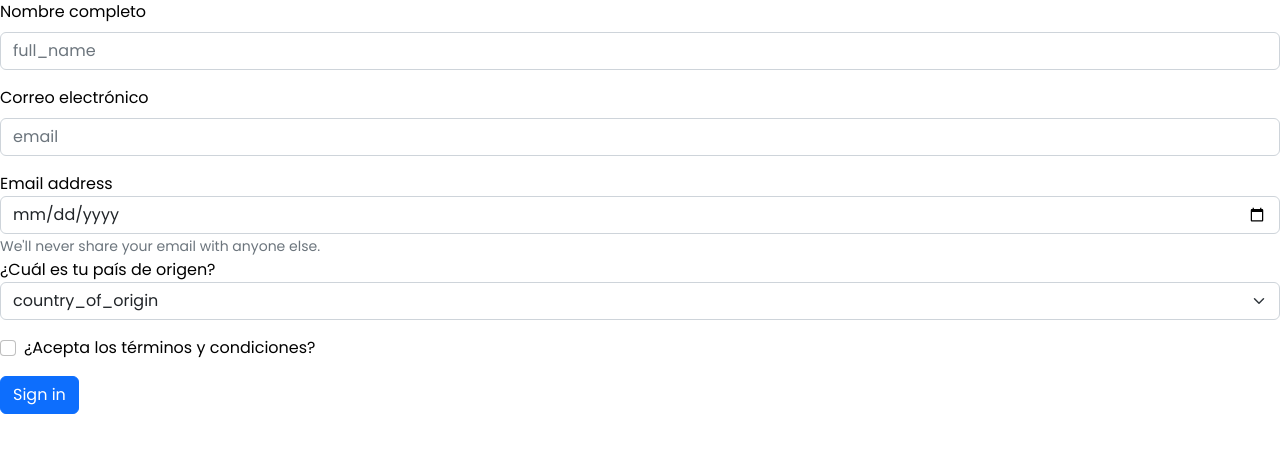
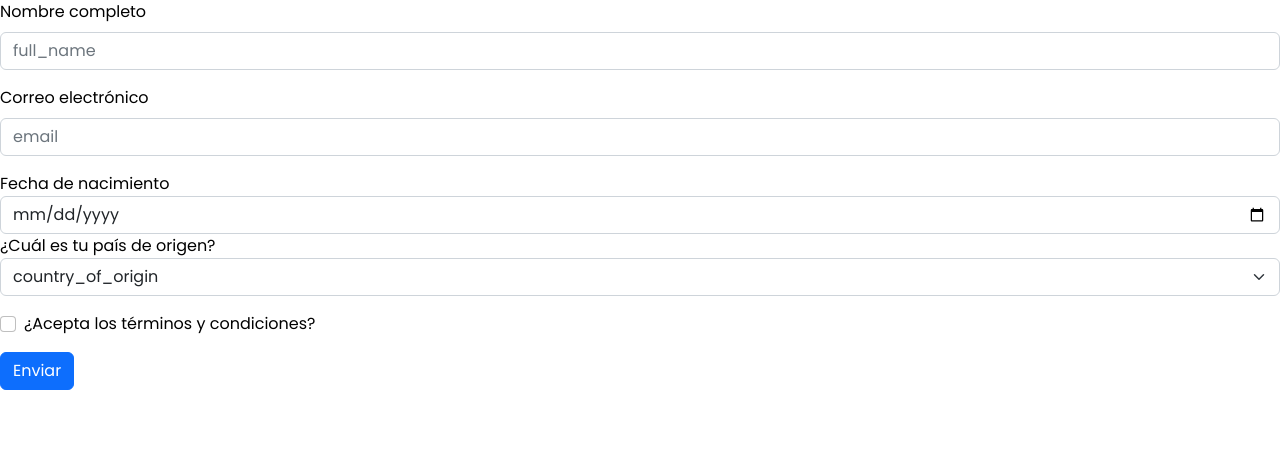
Before and after one commit to andressoibelzon/challenge-form, a React (Create React App) app: page / in a window 1280 px wide. Shown: the top 452 px of the page. Built offline with nearby package versions, Linux system fonts and the light colour scheme.

Commit message:
all setted before firebase

```diff
--- a/src/App.js
+++ b/src/App.js
@@ -1,28 +1,39 @@
 import formJSON from './components/data/db.json';
-import { useState, useEffect } from 'react';
+import { useState } from 'react';
 import Element from './components/Element';
+import { FormContext } from './components/elements/FormContext';
 
 
 function App() {
-  const [elements, setElements] = useState(null);
-  useEffect(() => {
-    setElements(formJSON[0])
-  }, [])
-  const { items } = elements ?? {}
-  return (
-    <>
-    <form>
-      { formJSON.items? formJSON.items.map((field, i) =>
-      <Element key={i} field={field} />)
-      : null }
+  const [elements, setElements] = useState(formJSON.items);
+  const handleSubmit = (event) => {
+    event.preventDefault()
+    // console.log(event.target)
+    const form = event.currentTarget
+    const formElements = form.elements
+    // console.log(formElements);
 
 
+    let toFirebase = {};
 
-</form>
+    for (const key in elements) {
+      const nameKey = elements[key].name;
+      if (!nameKey) continue
+      if (nameKey !== "terms_and_conditions" ) {
+        toFirebase[nameKey] = formElements[key].value;
+      }
+    }
+    console.log(toFirebase);
+  }
 
-
-
-    </>
+  return (
+    <FormContext.Provider>
+      <form onSubmit={handleSubmit}>
+        {elements ? elements.map((field, i) =>
+          <Element key={i} field={field} />)
+          : null}
+      </form>
+    </FormContext.Provider>
   );
 }
 
--- a/src/components/Element.js
+++ b/src/components/Element.js
@@ -10,11 +10,6 @@ const Element = ({ field: { type, label, name, options, required } }) => {
 
     switch (type) {
         case "text":
-            return (<Input
-                label={label}
-                name={name}
-                required={required}
-                />)
         case "email":
             return (<Input
                 label={label}
--- a/src/components/data/db.json
+++ b/src/components/data/db.json
@@ -5,6 +5,7 @@
 			"label": "Nombre completo",
 			"name": "full_name",
 			"required": true
+
 		},
 		{
 			"type": "email",
--- a/src/components/elements/Checkbox.js
+++ b/src/components/elements/Checkbox.js
@@ -1,10 +1,10 @@
 import React from 'react'
 
-const Checkbox = ({type, label, name, required}) => {
+const Checkbox = ({ label, name, required}) => {
     return (
         <div className='mb-3 form-check'>
-            <input type="checkbox" class="form-check-input" id="exampleCheck1" placeholder={name} value={name} required></input>
-            <label className='form-check-label' for="exampleCheck1">{label}</label>
+            <input type="checkbox" class="form-check-input" id={name} placeholder={name}  required={required}></input>
+            <label className='form-check-label' for={name}>{label}</label>
         </div>
     )
 }
--- a/src/components/elements/Date.js
+++ b/src/components/elements/Date.js
@@ -1,11 +1,10 @@
 import React from 'react'
 
-const Date = (type, label, name, required) => {
+const Date = ({type, label, name, required}) => {
     return (
         <div>
-            <label for="exampleInputEmail1">Email address</label>
-            <input type="date" class="form-control" id="exampleInputEmail1" placeholder="Enter email" required></input>
-            <small id="emailHelp" class="form-text text-muted">We'll never share your email with anyone else.</small>
+            <label for={name}>{label}</label>
+            <input type="date" class="form-control" id={name} placeholder={label} required={required}></input>
         </div>
     )
 }
--- /dev/null
+++ b/src/components/elements/FormContext.js
@@ -0,0 +1,3 @@
+import { createContext } from "react";
+
+export const FormContext = createContext(null);
--- a/src/components/elements/Input.js
+++ b/src/components/elements/Input.js
@@ -3,11 +3,10 @@ import React from 'react'
 const Input = ({type, label, name, required}) => {
     return (
         <div className='mb-3'>
-            <label for="exampleInputEmail1" className='form-label'>{label}</label>
-            <input type="text" className="form-control" id="exampleInputEmail1"
+            <label for={name} className='form-label'>{label}</label>
+            <input type={type} className="form-control" id={name}
             placeholder={name ? name : ""}
-            // value
-            required>
+            required={required}>
             </input>
         </div>
     )
--- a/src/components/elements/Select.js
+++ b/src/components/elements/Select.js
@@ -3,8 +3,8 @@ import React from 'react'
 const Select = ({ type, label, name, required, options }) => {
     return (
         <div className='mb-3'>
-            <label for="exampleInputEmail1">{label}</label>
-            <select className="form-select" required>
+            <label for={name}>{label}</label>
+            <select className="form-select" required={required} id={name}>
                 <option>{name}</option>
                 {options.length > 0 && options.map(
                     (option, i) =>
--- a/src/components/elements/Submit.js
+++ b/src/components/elements/Submit.js
@@ -1,9 +1,10 @@
 import React from 'react'
 
-const Submit = (type, label) => {
+
+const Submit = ({type, label}) => {
     return (
         <div className='mb-3'>
-            <button type="submit" class="btn btn-primary">Sign in</button>
+            <button type={type} class="btn btn-primary">{label}</button>
         </div>
     )
 }
```
Also changed, not shown: src/components/Footer.jsx (deleted, +0 -9 lines), src/components/Header.jsx (deleted, +0 -16 lines), src/components/Main.jsx (deleted, +0 -49 lines).
